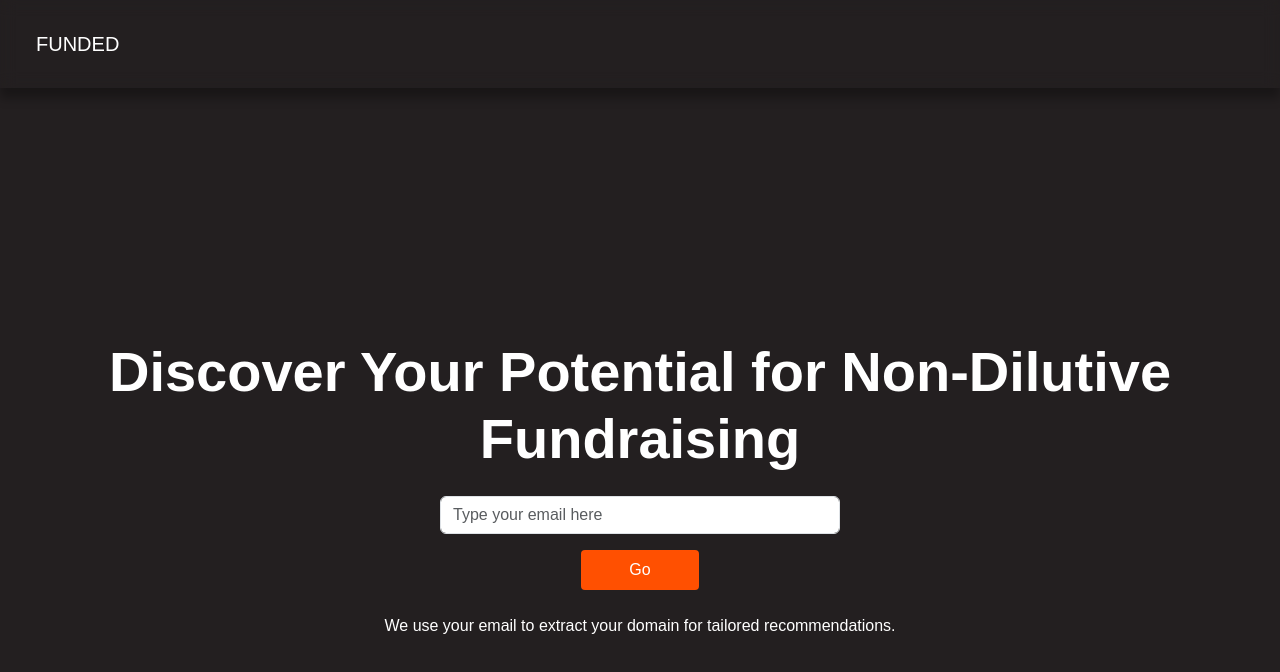
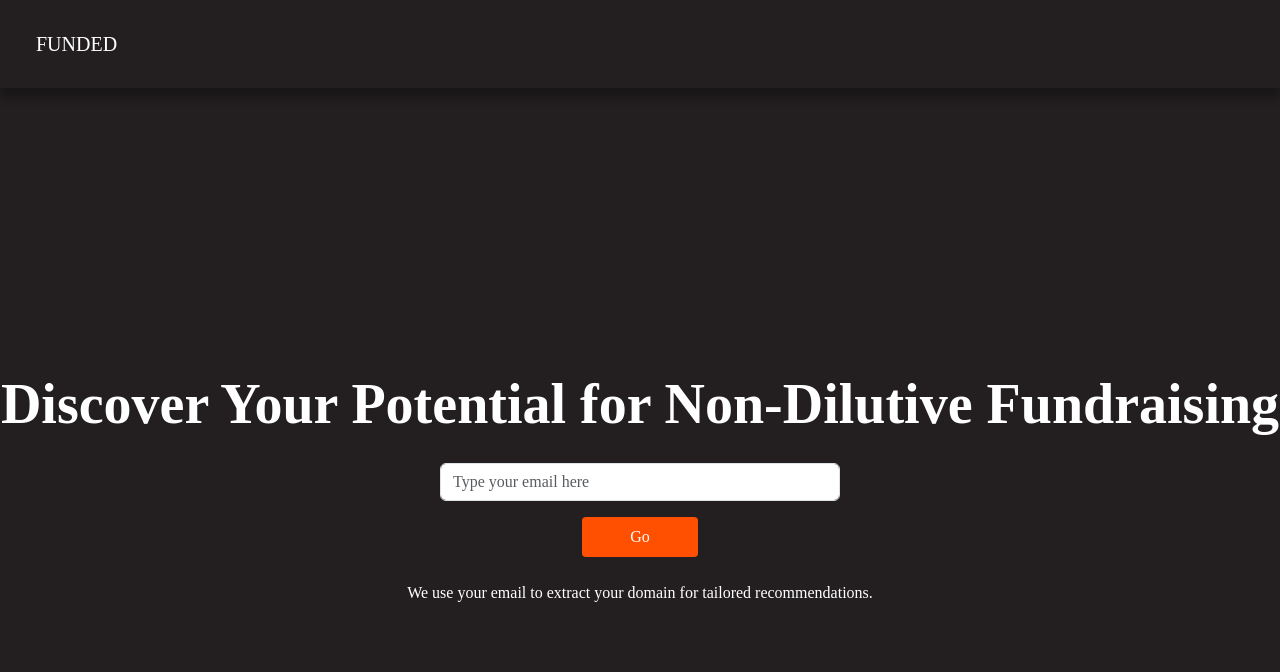
Before and after one commit to yaylymov/funded-app, a React (Vite) app in the folder funded-frontend/: page / in a window 1280 px wide. Shown: the top 672 px of the page. Built offline with nearby package versions, Linux system fonts and the light colour scheme.

Commit message:
Added new font

```diff
--- a/funded-frontend/src/components/navBar.jsx
+++ b/funded-frontend/src/components/navBar.jsx
@@ -3,8 +3,8 @@ import {Link} from "react-router-dom";
 
 function NavBar() {
     return (
-        <nav className="navbar navbar-expand-lg navbar-dark p-4" style={{
-            backdropFilter: "blur(8px)",
+        <nav className="navbar navbar-expand-lg navbar-dark position-sticky p-4" style={{
+            backdropFilter: "blur(6px)",
             boxShadow: "0 10px 10px rgba(0, 0, 0, 0.3)"
         }}>
             <div className="container-fluid">
--- a/funded-frontend/src/index.css
+++ b/funded-frontend/src/index.css
@@ -16,7 +16,7 @@ html {
 body {
     margin: 0;
     padding: 0;
-    font-family: Arial, sans-serif;
+    font-family: Canela, serif;
     background-color: var(--background-color);
     color: #ffffff;
 }
@@ -34,6 +34,13 @@ button {
 
 button:hover {
     background-color: #e04a01;
+}
+
+nav {
+  position: fixed;
+  top: 0;
+  width: 100%;
+  z-index: 1000;
 }
 
 #mouse-circle {
```
